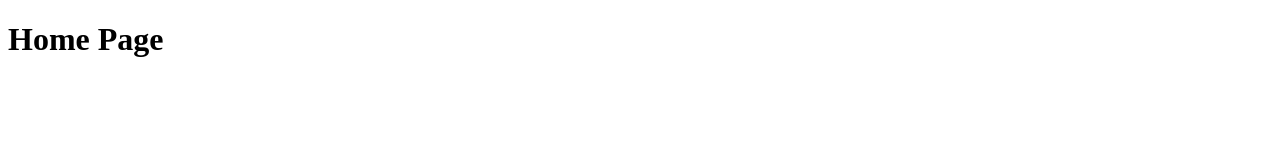
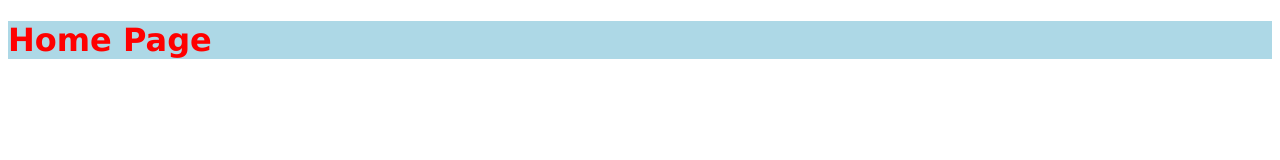
Before and after one commit to ridamaryum/excellent-group-llc, a plain HTML site: page home/index.html in a window 1280 px wide. Drawn offline with Linux system fonts and the light colour scheme.

Commit message:
changed title color

```diff
--- a/home/home-style.css
+++ b/home/home-style.css
@@ -0,0 +1,5 @@
+h1{
+    background-color: lightblue;
+    font-family: 'Lucida Sans', 'Lucida Sans Regular', 'Lucida Grande', 'Lucida Sans Unicode', Geneva, Verdana, sans-serif;
+    color: red;
+}
--- a/home/index.html
+++ b/home/index.html
@@ -4,6 +4,7 @@
     <meta charset="UTF-8" />
     <meta name="viewport" content="width=device-width, initial-scale=1.0" />
     <title>Document</title>
+    <link rel="stylesheet" href="home-style.css">
   </head>
   <body>
     <h1>Home Page</h1>
```
